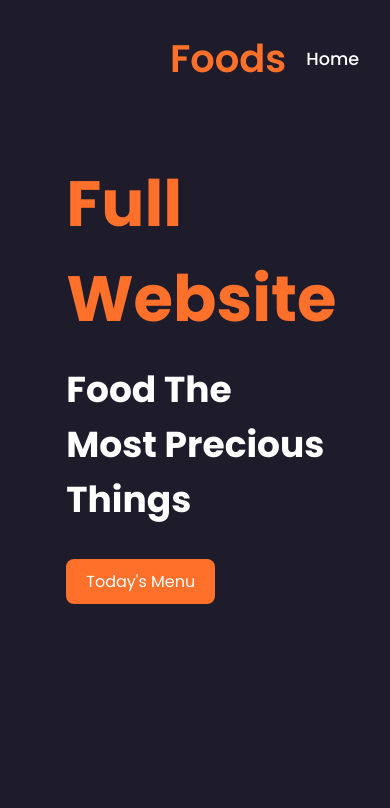
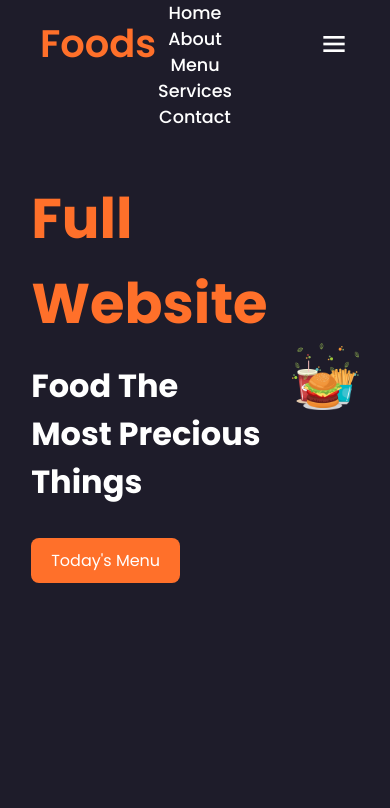
Before and after one commit to draunzler/restsaurant-website, a plain HTML site: page index.html in a window 390 px wide. Shown: the top 808 px of the page. Drawn offline with nearby package versions, Linux system fonts and the light colour scheme.

Commit message:
response update

```diff
--- a/index.html
+++ b/index.html
@@ -156,5 +156,6 @@
             </div>
         </div>
     </section>
+    <script type="text/javascript" src="script.js"></script>
 </body>
 </html>
--- a/style.css
+++ b/style.css
@@ -271,3 +271,30 @@ section{
     color: var(--bg-color);
     background: var(--text-color);
 }
+@media(max-width: 1560px){
+    header{
+        padding: 15px 40px;
+    }
+    :root{
+        --big-font: 3.5rem;
+        --h2-font: 2rem;
+    }
+}
+@media(max-width: 1140px){
+    section{
+        padding: 50px 8%;
+    }
+    #menu-icon{
+        display: initial;
+        color: var(--text-color);
+    }
+    header .navbar{
+        position: absolute;
+        top: 0;
+        left: 0;
+        right: 0;
+        display: flex;
+        flex-direction: column;
+        text-align: center;
+    }
+}
```
